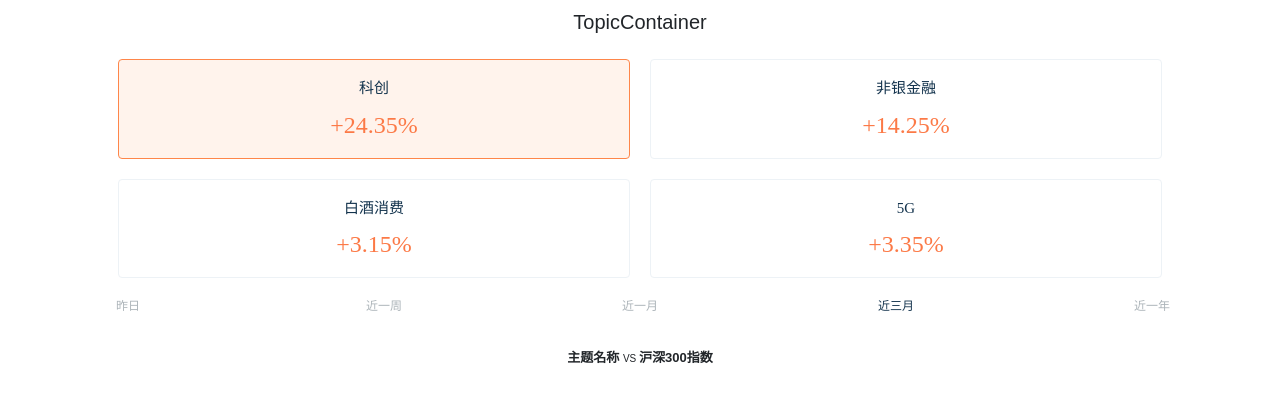
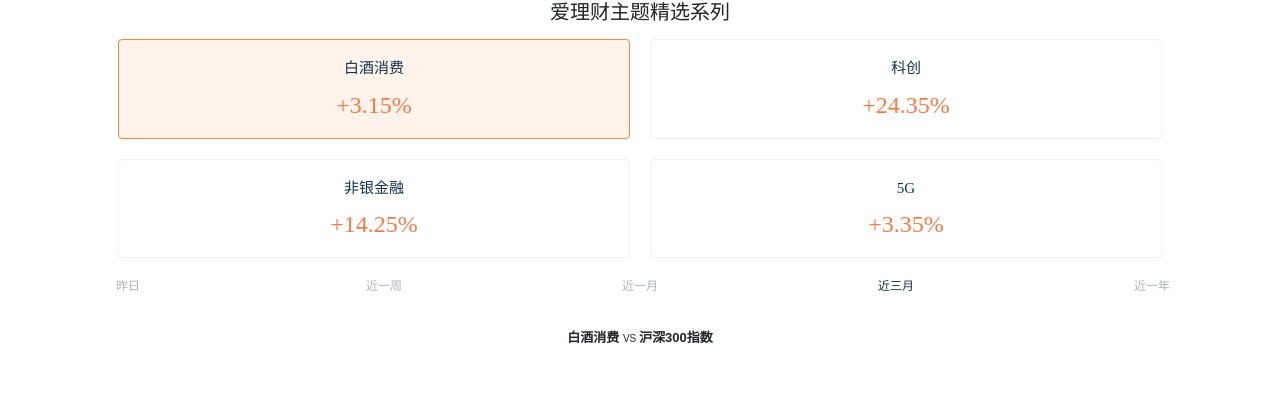
Before and after one commit to blade-demon/react-components-communication, a React (Create React App) app: page / in a window 1280 px wide. Shown: the top 402 px of the page. Built offline with nearby package versions, Linux system fonts and the light colour scheme.

Commit message:
修改event-emitter

```diff
--- a/src/components/App.js
+++ /dev/null
@@ -1,18 +0,0 @@
-import React from "react";
-import TabWrapper from "./TabWrapper/TabWrapper";
-import Footer from "./Footer/Footer";
-
-// 新建EventEmitter
-import EventEmitter from "eventemitter3";
-class App extends React.Component {
-  render() {
-    return (
-      <div className='App'>
-        <TabWrapper />
-        <Footer />
-      </div>
-    );
-  }
-}
-export const EE = new EventEmitter();
-export default App;
--- a/src/components/Footer/Footer.js
+++ b/src/components/Footer/Footer.js
@@ -2,20 +2,8 @@ import React, { Component } from "react";
 import TrendCurve from "../TrendCurve/TrendCurve";
 
 class Footer extends Component {
-  constructor(props) {
-    super(props);
-    this.state = {
-      topicName: ""
-    };
-  }
-
   render() {
-    const { topicName } = this.props;
-    return (
-      <div>
-        <TrendCurve topicName={topicName} />
-      </div>
-    );
+    return <TrendCurve />;
   }
 }
 
--- /dev/null
+++ b/src/components/TabItem/TabItem.js
@@ -0,0 +1,17 @@
+import React from "react";
+
+const TabItem = props => (
+  <span key={props.index}>
+    <input
+      name='date'
+      id={props.interval.key}
+      type='radio'
+      value={props.interval.key}
+      defaultChecked={props.index === 3 ? true : false}
+      onChange={() => props.handleClickTab(props.index)}
+    />
+    <label htmlFor={props.interval.key}>{props.interval.value}</label>
+  </span>
+);
+
+export default TabItem;
--- a/src/components/TabWrapper/TabWrapper.js
+++ b/src/components/TabWrapper/TabWrapper.js
@@ -1,120 +1,38 @@
 import React, { Component } from "react";
 import TopicContainer from "../TopicContainer/TopicContainer";
+import { EE } from "../../";
+import { topicArray, intervalArray } from "../data";
 
 class TabWrapper extends Component {
-  constructor(props) {
-    super(props);
-    const topicArray = [
-      [
+  state = {
+    topicArray,
+    intervalArray,
+    currentTopics: topicArray[3]
+  };
+
+  componentDidMount() {
+    // 切换tab成功以后，将当前的主题编号为0的激活。
+    EE.on("change-interval", context => {
+      this.setState(
         {
-          title: "科创",
-          data: "+4.35%"
+          currentTopics: topicArray[context.currentTabIndex]
         },
-        {
-          title: "非银金融",
-          data: "+4.25%"
-        },
-        { title: "白酒消费", data: "+3.35%" },
-        { title: "5G", data: "+1.35%" }
-      ],
-      [
-        {
-          title: "科创",
-          data: "+4.35%"
-        },
-        {
-          title: "非银金融",
-          data: "+14.25%"
-        },
-        { title: "白酒消费", data: "+3.35%" },
-        { title: "5G", data: "+10.35%" }
-      ],
-      [
-        {
-          title: "科创",
-          data: "+4.35%"
-        },
-        {
-          title: "非银金融",
-          data: "+4.25%"
-        },
-        { title: "白酒消费", data: "+9.35%" },
-        { title: "5G", data: "+1.35%" }
-      ],
-      [
-        {
-          title: "科创",
-          data: "+24.35%"
-        },
-        {
-          title: "非银金融",
-          data: "+14.25%"
-        },
-        { title: "白酒消费", data: "+3.15%" },
-        { title: "5G", data: "+3.35%" }
-      ],
-      [
-        {
-          title: "科创",
-          data: "+3.35%"
-        },
-        {
-          title: "非银金融",
-          data: "+4.25%"
-        },
-        { title: "白酒消费", data: "+6.35%" },
-        { title: "5G", data: "+1.35%" }
-      ]
-    ];
-    this.state = {
-      topicArray,
-      tabIndex: 3,
-      list: topicArray[3],
-      intervalArray: [
-        { key: "yesterday", data: "昨日" },
-        { key: "1_week", data: "近一周" },
-        { key: "1_month", data: "近一月" },
-        { key: "3_month", data: "近三月" },
-        { key: "1_year", data: "近一年" }
-      ]
-    };
-
-    this.handleClick = this.handleClick.bind(this);
-  }
-
-  handleClick(tabIndex) {
-    if (tabIndex - this.state.tabIndex) {
-      let list = [];
-      switch (tabIndex) {
-        case 0:
-          list = this.state.topicArray[0];
-          break;
-        case 1:
-          list = this.state.topicArray[1];
-          break;
-        case 2:
-          list = this.state.topicArray[2];
-          break;
-        case 4:
-          list = this.state.topicArray[4];
-          break;
-        default:
-          list = this.state.topicArray[3];
-          break;
-      }
-
-      this.setState({ tabIndex, list });
-    }
+        () => {
+          EE.emit("select-topic", {
+            index: 0,
+            topicName: topicArray[context.currentTabIndex][0].title
+          });
+        }
+      );
+    });
   }
 
   render() {
-    const config = {
-      list: this.state.list,
-      tabIndex: this.state.tabIndex,
+    const tabConfig = {
       intervalArray: this.state.intervalArray,
-      handleClick: this.handleClick
+      currentTopics: this.state.currentTopics
     };
-    return <TopicContainer {...config} />;
+    return <TopicContainer {...tabConfig} />;
   }
 }
 
--- a/src/components/TopicContainer/TopicContainer.js
+++ b/src/components/TopicContainer/TopicContainer.js
@@ -1,29 +1,32 @@
 import React, { Component } from "react";
 import TopicList from "../TopicList/TopicList";
+import TabItem from "../TabItem/TabItem";
+import { EE } from "../../";
 import "./TopicContainer.css";
 
 class TopicContainer extends Component {
+  // 切换周期Tab
+  handleClickTab(currentTabIndex) {
+    EE.emit("change-interval", { currentTabIndex });
+  }
+
   render() {
-    const { intervalArray, handleClick } = this.props;
+    const { intervalArray, currentTopics } = this.props;
+
     return (
       <div>
-        <h2 className='TopicContainer__Header'>TopicContainer</h2>
+        <h2 className='TopicContainer__Head'>爱理财主题精选系列</h2>
         <div className='TopicContainer__Body'>
-          <TopicList {...this.props} />
+          <TopicList currentTopics={currentTopics} />
         </div>
         <div className='TopicContainer__Footer'>
-          {intervalArray.map((item, index) => (
-            <span key={index}>
-              <input
-                name='date'
-                id={item.key}
-                type='radio'
-                value={item.data}
-                defaultChecked={index === 3 ? true : false}
-                onChange={() => handleClick(index)}
-              />
-              <label htmlFor={item.key}>{item.data}</label>
-            </span>
+          {intervalArray.map((interval, index) => (
+            <TabItem
+              interval={interval}
+              key={index}
+              index={index}
+              handleClickTab={this.handleClickTab}
+            />
           ))}
         </div>
       </div>
--- a/src/components/TopicItem/TopicItem.js
+++ b/src/components/TopicItem/TopicItem.js
@@ -1,17 +1,19 @@
 import React, { Component } from "react";
+import { EE } from "../..";
 import "./TopicItem.css";
 
 class TopicItem extends Component {
-  constructor(props) {
-    super(props);
-    this.state = {
-      active: false
-    };
-  }
+  state = {
+    active: false
+  };
 
+  // 选择主题
   onSelectTopic = (index, topicName) => {
     this.props.handleSelectTopic(index);
-    // this.props.setTopicName(topicName);
+    EE.emit("select-topic", {
+      index,
+      topicName
+    });
   };
 
   render() {
--- a/src/components/TopicList/TopicList.js
+++ b/src/components/TopicList/TopicList.js
@@ -1,45 +1,46 @@
 import React, { Component } from "react";
 import TopicItem from "../TopicItem/TopicItem";
+import { EE } from "../../";
 import "./TopicList.css";
 
 class TopicList extends Component {
-  constructor(props) {
-    super(props);
-    // 设置初始值
-    // this.props.setTopicName(props.list[0].title);
-    this.state = {
-      current: 0
-    };
+  state = {
+    currentTopic: 0
+  };
+
+  componentDidMount() {
+    // 监听周期变化
+    EE.on("change-interval", () => {
+      this.setState({
+        currentTopic: 0
+      });
+    });
+
+    EE.emit("select-topic", {
+      index: 0,
+      topicName: this.props.currentTopics[0].title
+    });
   }
 
-  componentWillReceiveProps(nextProps) {
-    if (this.props.tabIndex !== nextProps.tabIndex) {
-      this.setState({
-        current: 0
-      });
-    }
-  }
-
-  handleSelectTopic = index => {
-    if (index !== this.state.current) {
-      this.setState({
-        current: index
-      });
+  // 处理topic选中状态
+  handleSelectTopic = currentTopic => {
+    if (currentTopic !== this.state.currentTopic) {
+      this.setState({ currentTopic });
     }
   };
 
   render() {
-    const { list } = this.props;
-
+    const { currentTopics, setTopicName } = this.props;
     return (
       <div className='TopicList'>
-        {list.map((item, index) => (
+        {currentTopics.map((item, index) => (
           <TopicItem
-            active={index === this.state.current ? true : false}
+            active={index === this.state.currentTopic ? true : false}
             item={item}
             key={index}
             index={index}
             handleSelectTopic={() => this.handleSelectTopic(index)}
+            setTopicName={setTopicName}
           />
         ))}
       </div>
--- a/src/components/TrendCurve/TrendCurve.js
+++ b/src/components/TrendCurve/TrendCurve.js
@@ -1,12 +1,42 @@
-import React from "react";
+import React, { Component } from "react";
+import { EE } from "../../";
 import "./TrendCurve.css";
 
-export default function TrendCurve(props) {
-  const { topicName = "主题名称" } = props;
-  return (
-    <div className="TrendCurve">
-      <strong>{topicName} </strong>
-      VS <strong>沪深300指数</strong>
-    </div>
-  );
+class TrendCurve extends Component {
+  state = {
+    topicName: "默认主题",
+    currentIntervalIndex: 3
+  };
+
+  // 为了获得默认主题名称，在cwm生命周期函数增加监听函数。
+  componentWillMount() {
+    // 监听主题变化
+    EE.on("select-topic", context => {
+      this.setState({
+        topicName: context.topicName
+      });
+    });
+
+    // 监听周期变化，获得周期换后的数据
+    EE.on("change-interval", context => {
+      this.setState({
+        currentIntervalIndex: context.currentTabIndex
+      });
+    });
+  }
+
+  componentWillUnmount() {
+    console.log("will unmounnt");
+  }
+
+  render() {
+    return (
+      <div className='TrendCurve'>
+        <strong>{this.state.topicName} </strong>
+        VS <strong>沪深300指数</strong>
+      </div>
+    );
+  }
 }
+
+export default TrendCurve;
--- /dev/null
+++ b/src/components/data.js
@@ -0,0 +1,70 @@
+export const topicArray = [
+  [
+    {
+      title: "科创",
+      data: "+4.35%"
+    },
+    {
+      title: "非银金融",
+      data: "+4.25%"
+    },
+    { title: "白酒消费", data: "+3.35%" },
+    { title: "5G", data: "+1.35%" }
+  ],
+  [
+    {
+      title: "非银金融",
+      data: "+14.25%"
+    },
+    {
+      title: "科创",
+      data: "+4.35%"
+    },
+    { title: "白酒消费", data: "+3.35%" },
+    { title: "5G", data: "+10.35%" }
+  ],
+  [
+    { title: "5G", data: "+1.35%" },
+    {
+      title: "科创",
+      data: "+4.35%"
+    },
+    {
+      title: "非银金融",
+      data: "+4.25%"
+    },
+    { title: "白酒消费", data: "+9.35%" }
+  ],
+  [
+    { title: "白酒消费", data: "+3.15%" },
+    {
+      title: "科创",
+      data: "+24.35%"
+    },
+    {
+      title: "非银金融",
+      data: "+14.25%"
+    },
+    { title: "5G", data: "+3.35%" }
+  ],
+  [
+    {
+      title: "科创",
+      data: "+13.35%"
+    },
+    {
+      title: "非银金融",
+      data: "+4.25%"
+    },
+    { title: "白酒消费", data: "+6.35%" },
+    { title: "5G", data: "+1.35%" }
+  ]
+];
+
+export const intervalArray = [
+  { key: "yesterday", value: "昨日" },
+  { key: "1_week", value: "近一周" },
+  { key: "1_month", value: "近一月" },
+  { key: "3_month", value: "近三月" },
+  { key: "1_year", value: "近一年" }
+];
--- a/src/index.js
+++ b/src/index.js
@@ -1,6 +1,23 @@
-import React from "react";
+import React, { Component } from "react";
 import { render } from "react-dom";
-import App from "./components/App";
+import EventEmitter from "eventemitter3";
+import TabWrapper from "./components/TabWrapper/TabWrapper";
+import Footer from "./components/Footer/Footer";
 import "./styles.css";
 
-render(<App />, document.getElementById("root"));
+// 全局事件对象
+export const EE = new EventEmitter();
+
+class App extends Component {
+  render() {
+    return (
+      <div className='App'>
+        <TabWrapper />
+        <Footer />
+      </div>
+    );
+  }
+}
+
+const rootElement = document.getElementById("root");
+render(<App />, rootElement);
```
